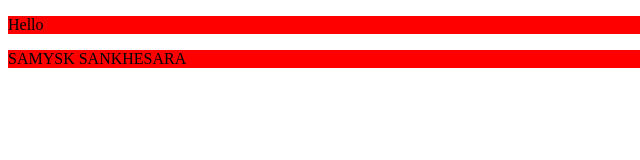
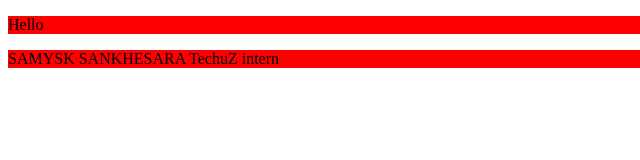
Before and after one commit to samyak48/localfolder, a plain HTML site: page index.html in a window 1280 px wide. Shown: the full height of the page, 0-640 px from the left. Drawn offline with Linux system fonts and the light colour scheme.

Commit message:
Add company name

```diff
--- a/index.html
+++ b/index.html
@@ -10,7 +10,7 @@
 
 <body>
   <p>Hello</p>
-  <p>SAMYSK SANKHESARA</p>
+  <p>SAMYSK SANKHESARA TechuZ intern</p>
 </body>
 
 </html>
```
